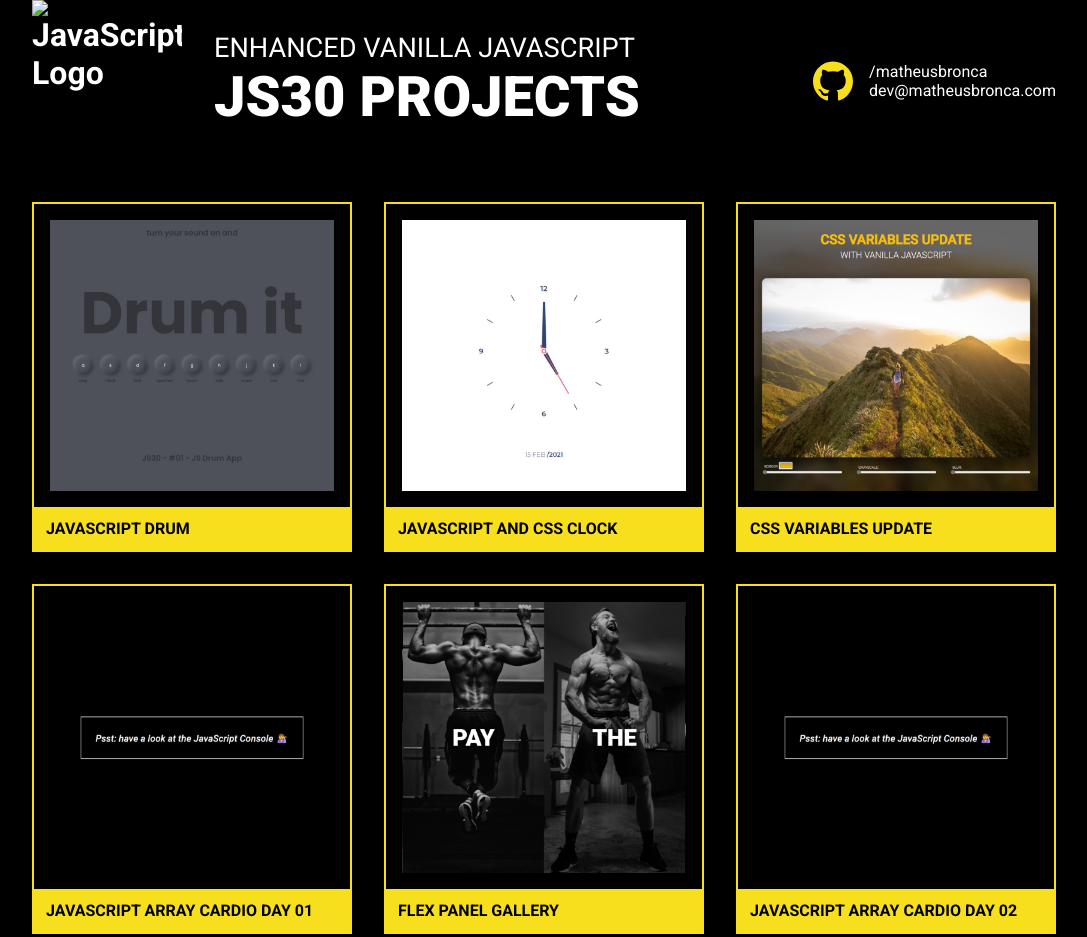
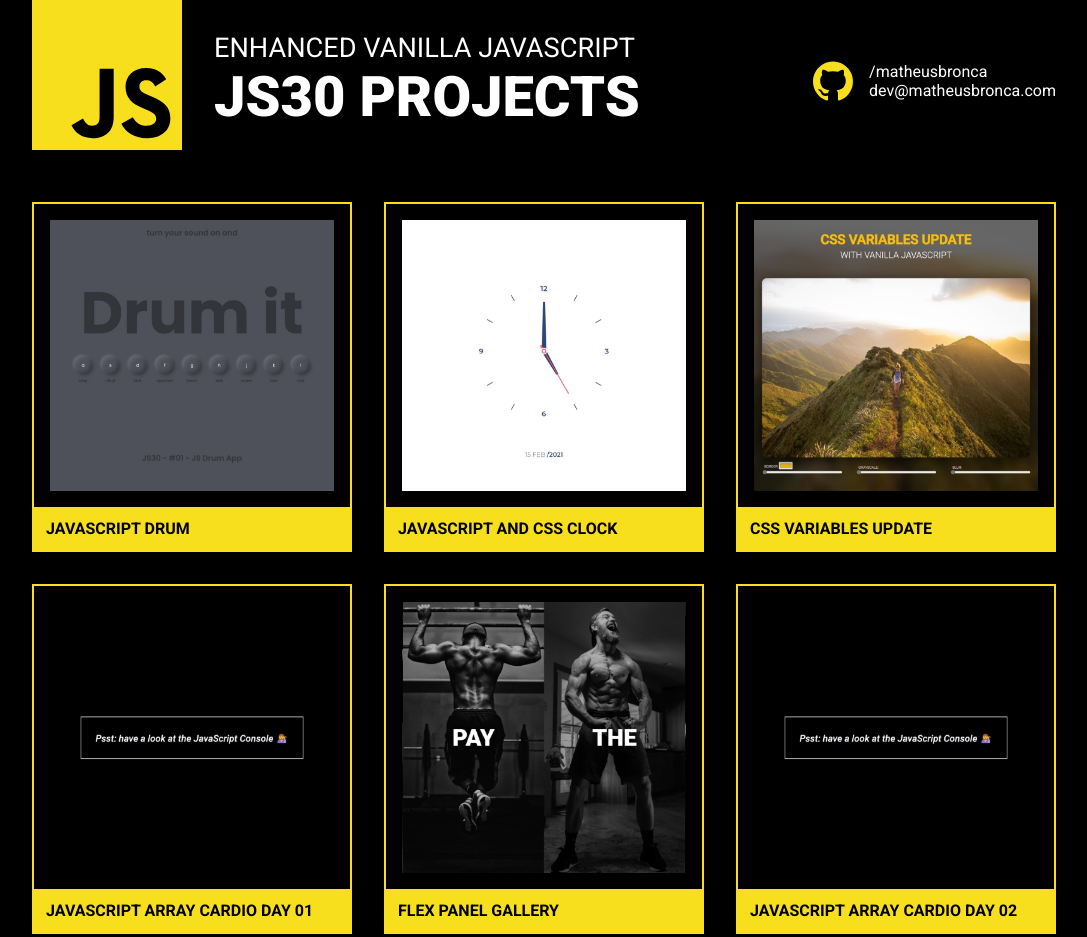
Before and after one commit to matheusbronca/JS30, a plain HTML site: page index.html in a window 1280 px wide. Shown: the top 937 px of the page, without its empty margins (96-1183 px from the left). Drawn offline with Linux system fonts and the light colour scheme; the site is published under a folder, as on GitHub Pages, so addresses that start at the root find nothing.

Commit message:
Updated images

```diff
--- a/index.html
+++ b/index.html
@@ -11,7 +11,7 @@
 </head>
 <body class="container">
     <header>
-        <h1><img src="/images/js-logo.svg" alt="JavaScript Logo" class="logo"><div class="title">
+        <h1><img src="./images/js-logo.svg" alt="JavaScript Logo" class="logo"><div class="title">
             <span>Enhanced Vanilla Javascript</span><span>JS30 Projects</span>
         </div></h1>
             <a href="https://github.com/matheusbronca" class="github">
```
